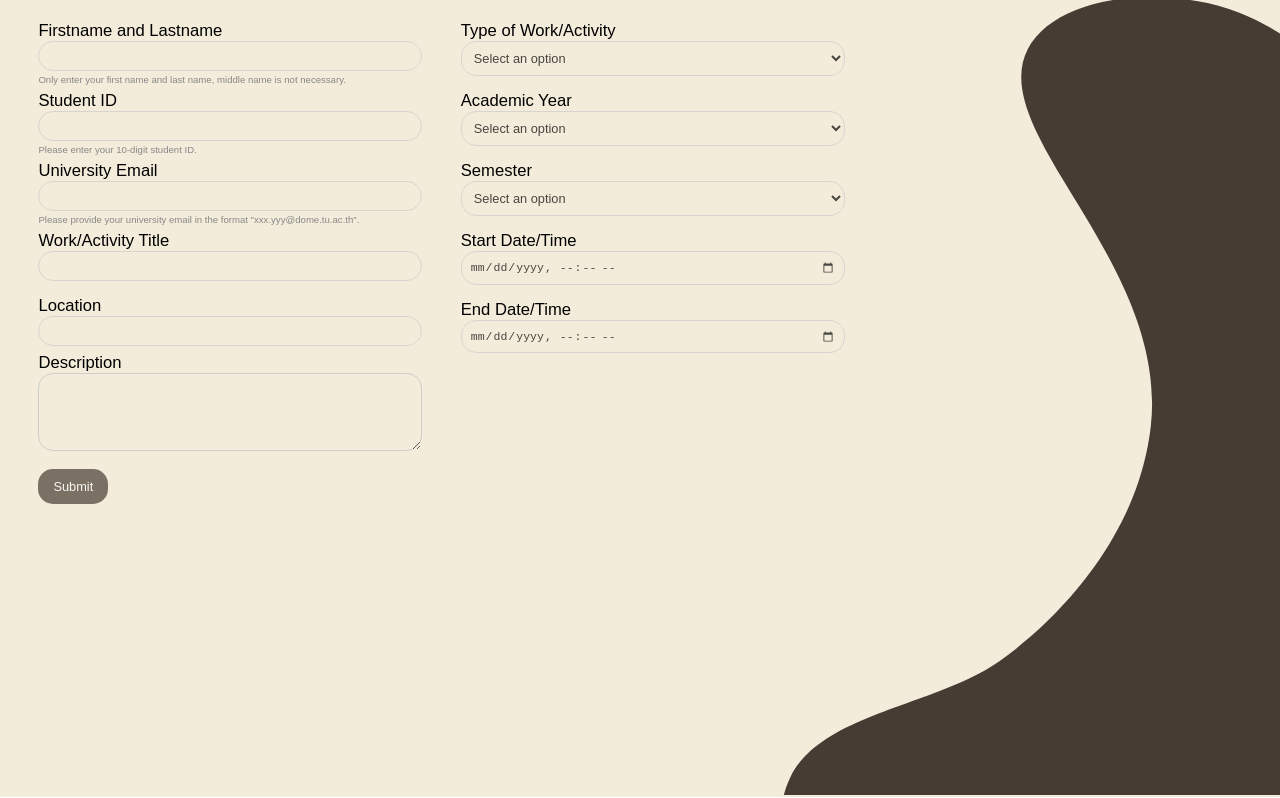
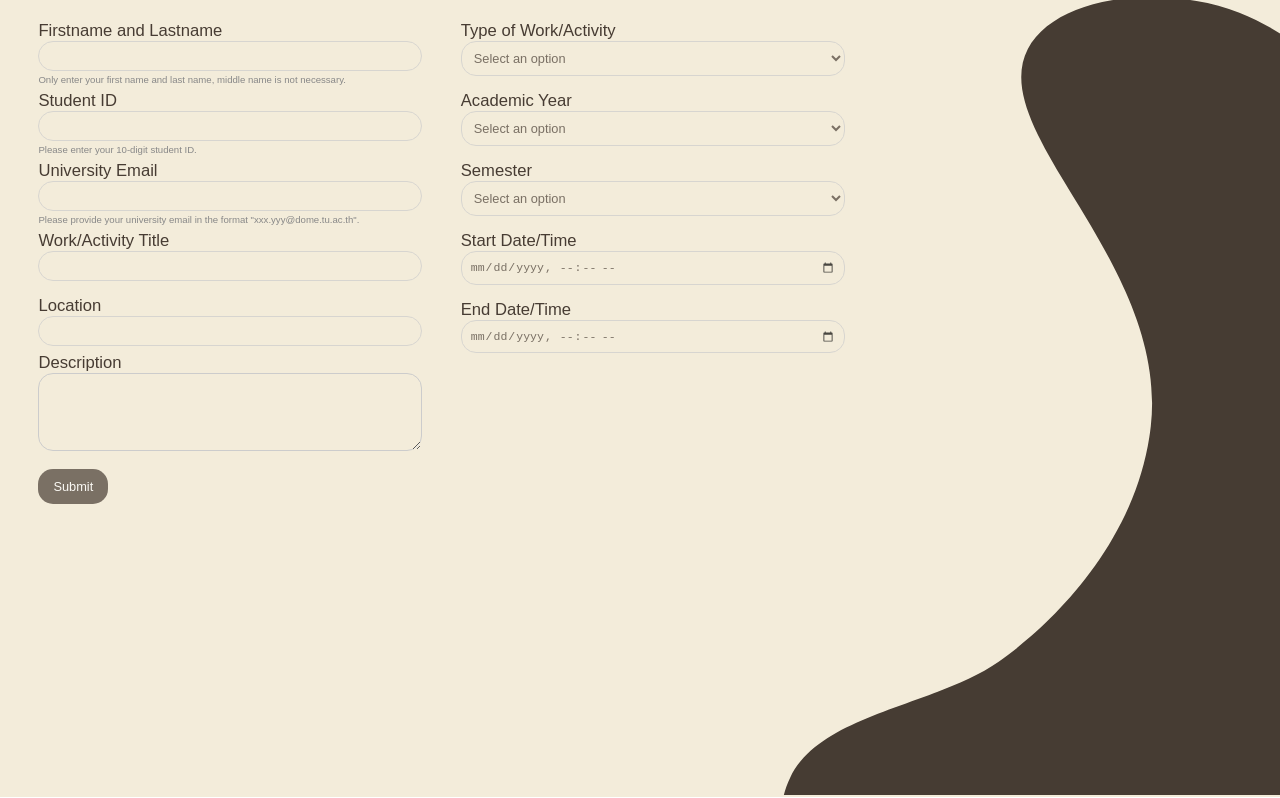
Before and after one commit to soravitt/CS100-Project-G27, a plain HTML site: page html/OurActivity.html in a window 1280 px wide. Shown: the part 71-869 px from the top of the page. Drawn offline with Linux system fonts and the light colour scheme; no server answers; a web font is replaced by a local one.

Commit message:
INDEX+ACTIVITY-Finish

```diff
--- a/CSS/activity.css
+++ b/CSS/activity.css
@@ -3,6 +3,7 @@
     padding: 0;
     border: transparent solid 0px;
     font-size: 1vw;
+    color: #473c33;
 }
 
 html{
```
Also changed, not shown: 1 other file.
